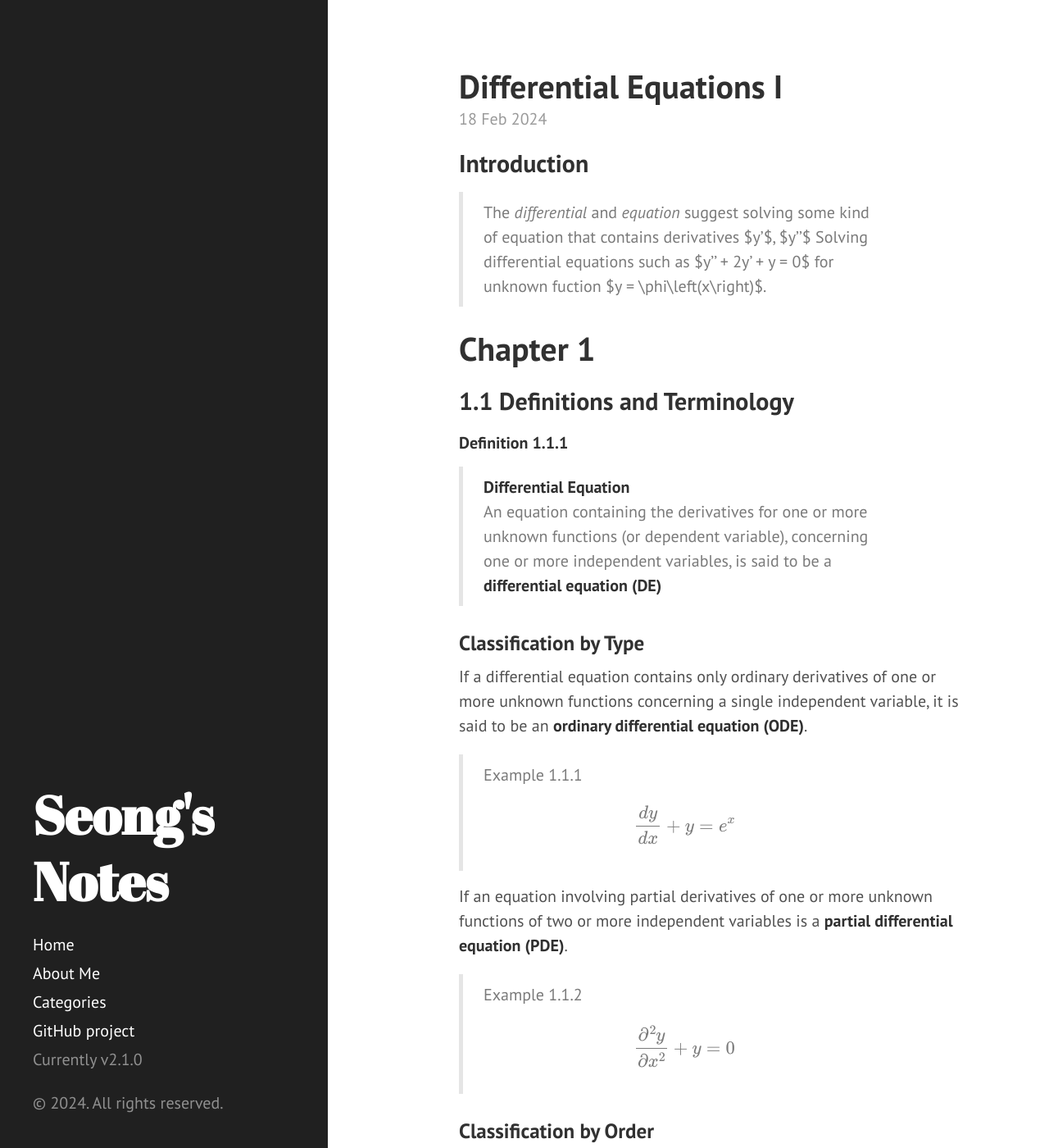
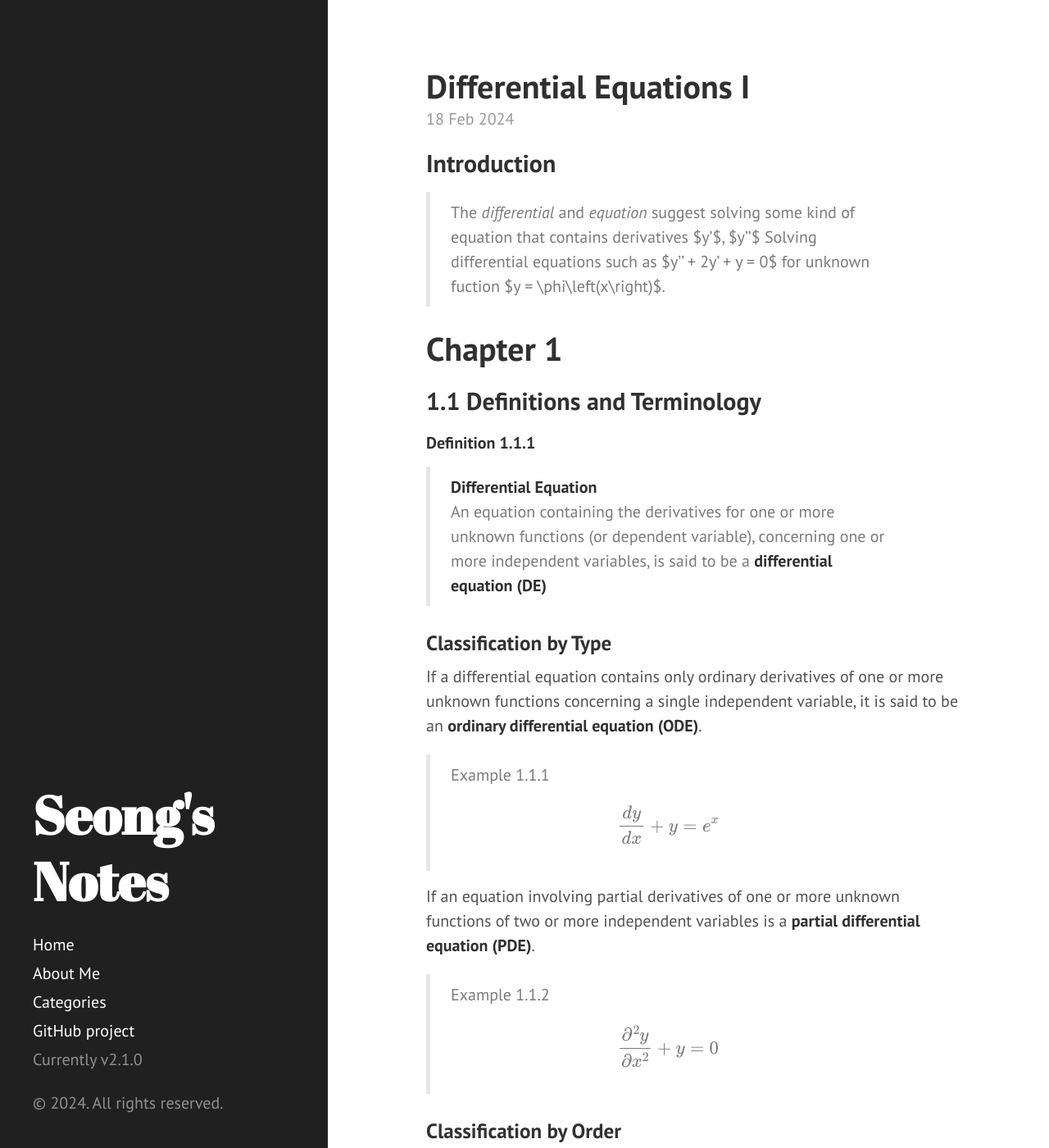
Before and after one commit to GwangseongCho/GwangseongCho.github.io, a Jekyll site: the page built from index.html, in a window 1280 px wide and 1400 px high. Shown: the whole window at 82% size. Built offline with Jekyll 4.4.1, drawn with Linux system fonts in a browser that asks for light colours; formulas are drawn with MathJax 3; the list of posts is cut into pages by our own code.

Commit message:
edit hyde.css .content margin-left 27 to 25

```diff
--- a/public/css/hyde.css
+++ b/public/css/hyde.css
@@ -136,7 +136,7 @@ a.sidebar-nav-item:focus {
 
 @media (min-width: 64em) {
   .content {
-    margin-left: 27rem;
+    margin-left: 25rem;
     margin-right: 4rem;
   }
 }
```
